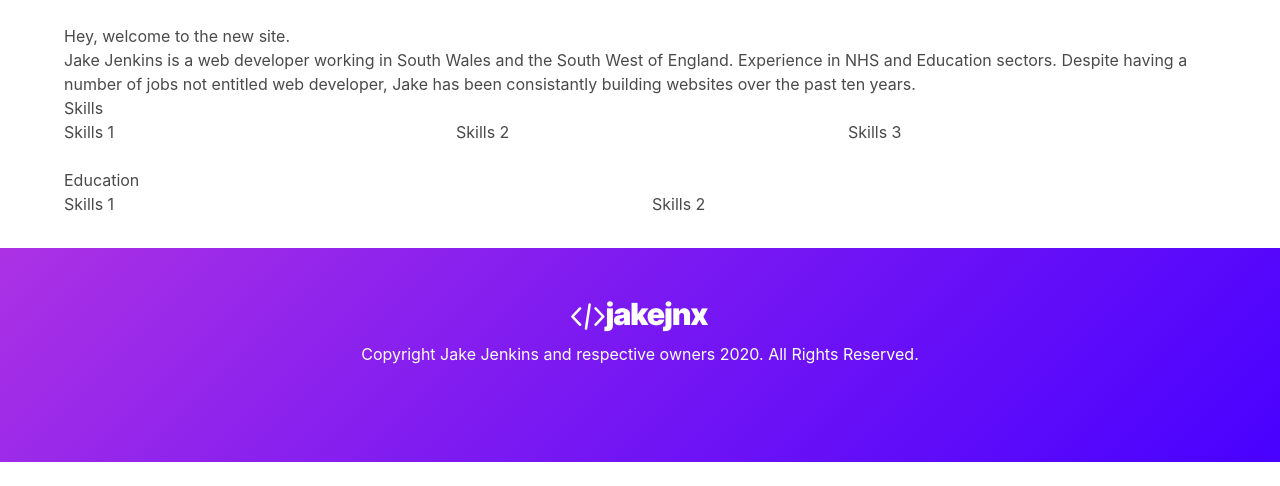
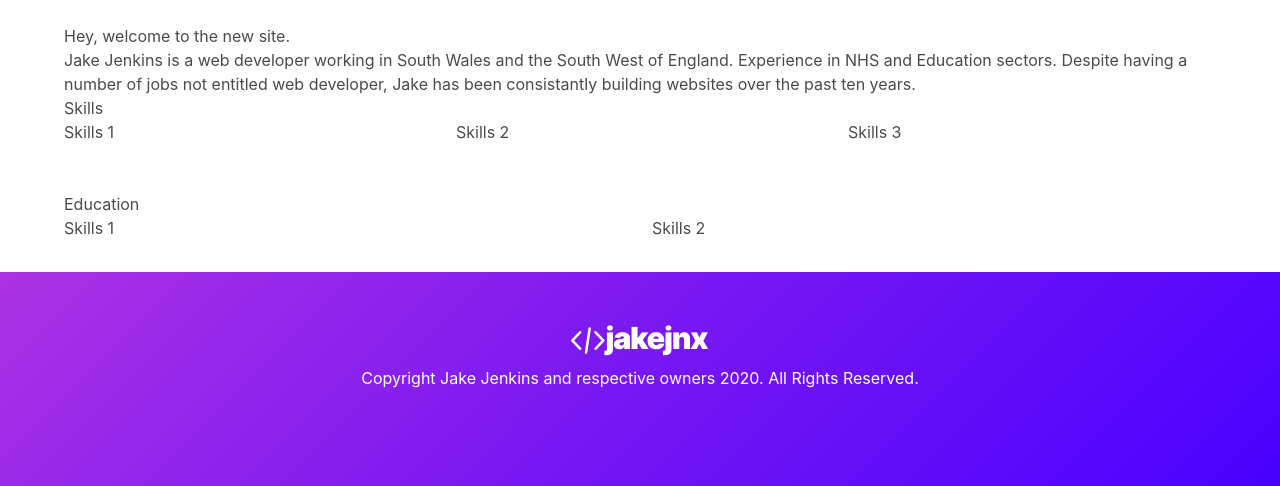
Before and after one commit to jake-jenkins/jjnx-bulma, a Jekyll site: the page built from index.markdown, in a window 1280 px wide. Shown: the part 518-1004 px from the top of the page. Built offline with Jekyll 4.4.1, drawn with Linux system fonts in a browser that asks for light colours; before the commit the page ends 980 px from its top, so only the background shows below that.

Commit message:
Updated Index

```diff
--- a/index.markdown
+++ b/index.markdown
@@ -6,6 +6,8 @@ layout: home
 <figure class="image is-fullwidth">
 <img src="https://picsum.photos/1280/400"><br />
 </figure>
+
+<div class="container">
 
 <h2>Hey, welcome to the new site.</h2>
 <p>
@@ -24,7 +26,7 @@ Jake Jenkins is a web developer working in South Wales and the South West of Eng
     Skills 3
   </div>
 </div>
-
+<p>&nbsp;</p>
 <h3>Education</h3>
 <div class="columns">
   <div class="column">
@@ -34,3 +36,5 @@ Jake Jenkins is a web developer working in South Wales and the South West of Eng
     Skills 2
   </div>
 </div>
+
+</div>
```
